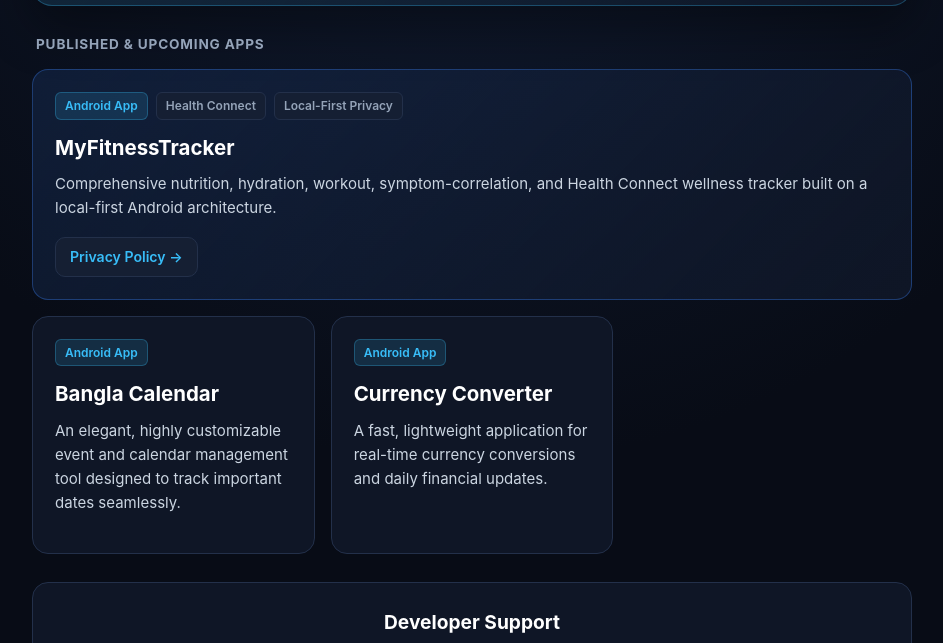
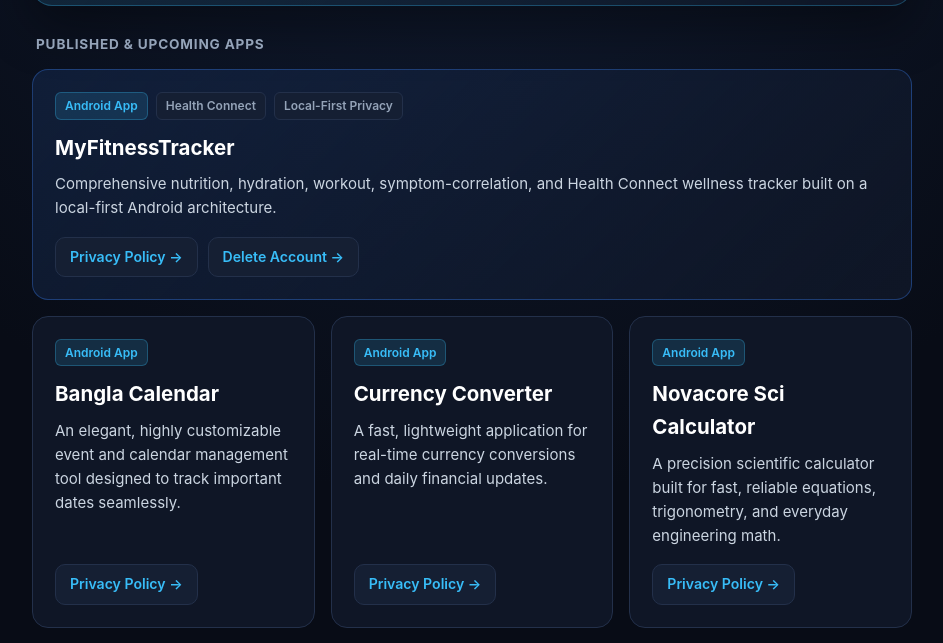
Before and after one commit to androiddevloper-bot/androiddevloper-bot.github.io, a plain HTML site: page index.html in a window 1280 px wide. Shown: the part 252-895 px from the top of the page, without its empty margins (168-1111 px from the left). Drawn offline with Linux system fonts and the light colour scheme.

Commit message:
Update index.html

```diff
--- a/index.html
+++ b/index.html
@@ -3,10 +3,10 @@
 <head>
   <meta charset="UTF-8" />
   <meta name="viewport" content="width=device-width, initial-scale=1.0" />
-  <meta name="description" content="NovaCORE Mobile App Development Studio — Android apps including MyFitnessTracker, Bangla Calendar, and Currency Converter." />
+  <meta name="description" content="NovaCORE Mobile App Development Studio — Android apps including MyFitnessTracker, Bangla Calendar, Currency Converter, and Novacore Sci Calculator." />
   <meta name="theme-color" content="#080c16" />
   <meta property="og:title" content="NovaCORE | Mobile App Development Studio" />
-  <meta property="og:description" content="Android utility and health tracking apps built by NovaCORE." />
+  <meta property="og:description" content="Android utility, scientific calculation, and health tracking apps built by NovaCORE." />
   <title>NovaCORE | Mobile Apps</title>
   <style>
     :root {
@@ -266,6 +266,7 @@
         </div>
         <div class="card-actions">
           <a class="btn-link" href="/myfitnesstracker/privacy-policy.html">Privacy Policy &rarr;</a>
+          <a class="btn-link" href="/myfitnesstracker/delete-account.html">Delete Account &rarr;</a>
         </div>
       </article>
 
@@ -279,6 +280,9 @@
             An elegant, highly customizable event and calendar management tool designed to track important dates seamlessly.
           </p>
         </div>
+        <div class="card-actions">
+          <a class="btn-link" href="https://github.com/androiddevloper-bot/Bangla_Calendar_Privacy_Policy" target="_blank" rel="noopener noreferrer">Privacy Policy &rarr;</a>
+        </div>
       </article>
 
       <article class="card">
@@ -290,6 +294,24 @@
           <p>
             A fast, lightweight application for real-time currency conversions and daily financial updates.
           </p>
+        </div>
+        <div class="card-actions">
+          <a class="btn-link" href="https://github.com/androiddevloper-bot/Currency-Converter_privacy-Policy" target="_blank" rel="noopener noreferrer">Privacy Policy &rarr;</a>
+        </div>
+      </article>
+
+      <article class="card">
+        <div>
+          <div class="card-top">
+            <span class="badge">Android App</span>
+          </div>
+          <h2>Novacore Sci Calculator</h2>
+          <p>
+            A precision scientific calculator built for fast, reliable equations, trigonometry, and everyday engineering math.
+          </p>
+        </div>
+        <div class="card-actions">
+          <a class="btn-link" href="https://github.com/androiddevloper-bot/novacore-privacy-policy" target="_blank" rel="noopener noreferrer">Privacy Policy &rarr;</a>
         </div>
       </article>
     </main>
@@ -306,7 +328,7 @@
     </section>
 
     <footer>
-      &copy; 2026 NovaCORE · <a href="/myfitnesstracker/privacy-policy.html">MyFitnessTracker Privacy Policy</a>
+      &copy; 2026 NovaCORE · <a href="/myfitnesstracker/privacy-policy.html">MyFitnessTracker Privacy Policy</a> · <a href="/myfitnesstracker/delete-account.html">Delete Account</a>
     </footer>
   </div>
 
```
